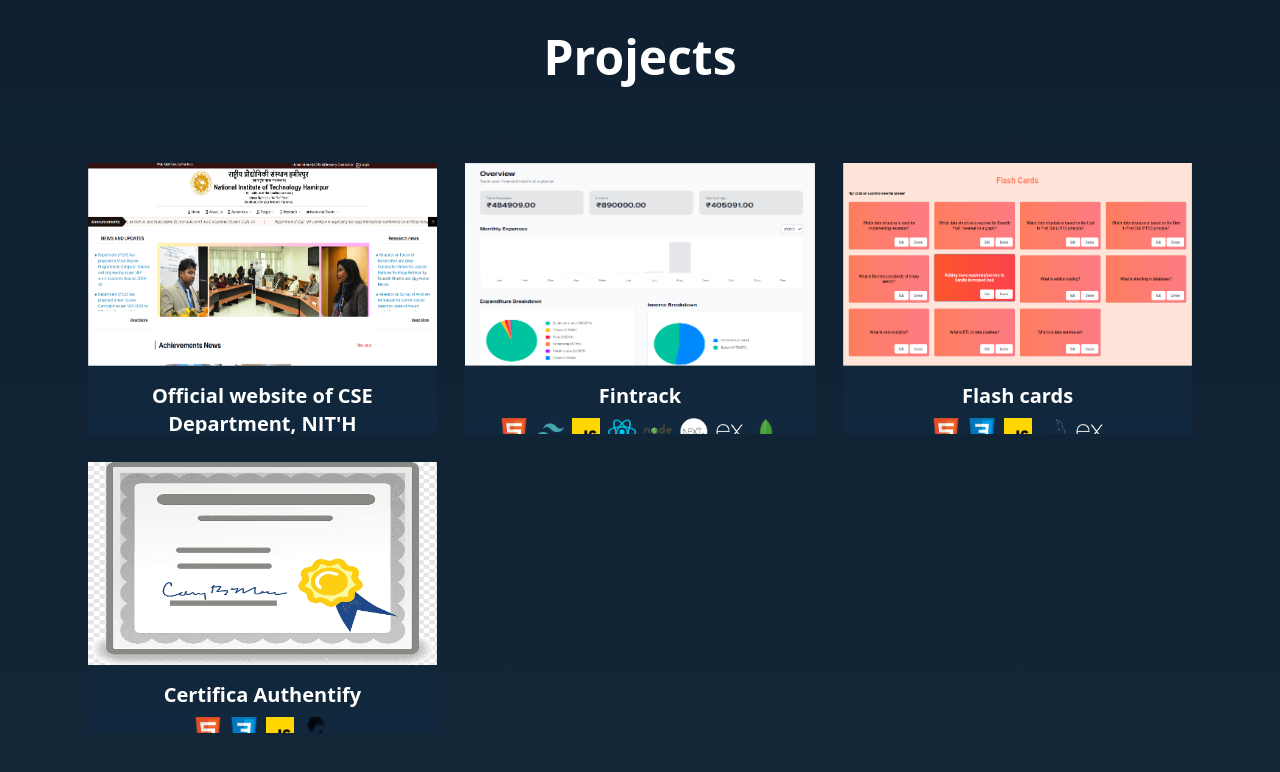
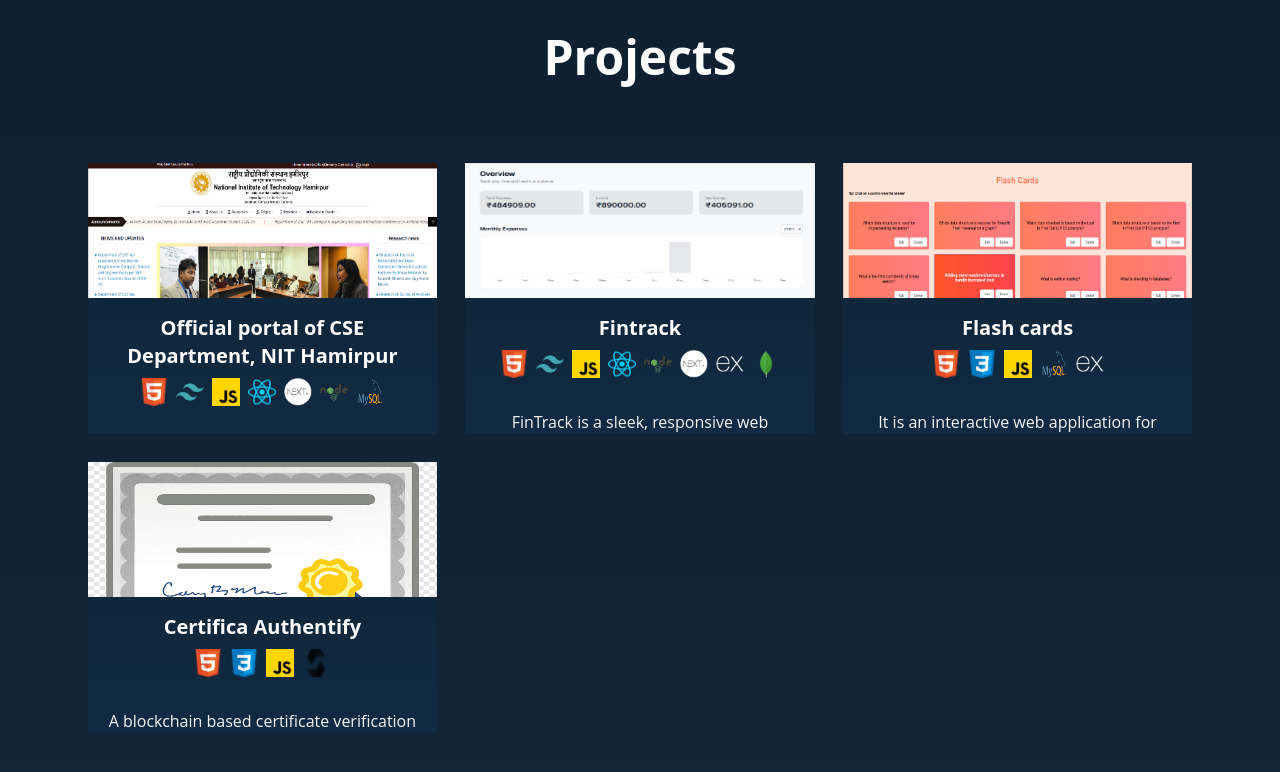
Before and after one commit to Rudransh-Singh-Athwal/Rudransh-Portfolio, a React (Create React App) app: page / in a window 1280 px wide. Shown: the part 2479-3251 px from the top of the page. Built offline with nearby package versions, Linux system fonts and the light colour scheme.

Commit message:
made projects responsive

```diff
--- a/src/components/projects/Projects.js
+++ b/src/components/projects/Projects.js
@@ -21,7 +21,7 @@ import nextjs from "../../assets/nextjs.png";
 export default function Projects() {
   const projects = [
     {
-      title: "Official website of CSE Department, NIT'H",
+      title: "Official portal of CSE Department, NIT Hamirpur",
       img: csedNith,
       desc: "This is an information-centric portal that presents program details, faculty profiles, research highlights, labs and facilities, and academic resources (syllabi, timetables, downloadable forms), with a dynamic notices/events section for timely announcements. It provides quick access to contact information, course and faculty pages, and responsive navigation across devices while supporting dynamic content updates so department news and notices display promptly.",
       link: "https://cse.nith.ac.in/",
--- a/src/components/projects/ProjectsCard.js
+++ b/src/components/projects/ProjectsCard.js
@@ -11,32 +11,22 @@ export default function ProjectsCard(props) {
       className="relative group w-full h-full border-2 border-transparent rounded-none overflow-hidden m-auto hover:border-[0.5px] hover:border-gray-400 hover:glow"
       style={{ "--glow-color": "silver", "--glow-size": "1px" }}
     >
-      {/* Image: responsive height so layout doesn't break on small screens.
-          On large screens it will still occupy the same visual area because we use lg:h-[75%].
-      */}
       <img
         className="block w-full h-44 sm:h-56 md:h-64 lg:h-[75%] object-fill transform duration-700 backdrop-opacity-100"
         src={project.img}
         alt={project.title || "Project"}
       />
 
-      {/* Shadow overlay: only absolute/visible on large screens to preserve original effect */}
-      <div className="hidden lg:block lg:absolute w-full h-full shadow-2xl opacity-20 transform duration-500 lg:inset-y-3/4 lg:group-hover:-inset-y-0" />
+      <div className="hidden lg:block lg:absolute w-full h-full shadow-2xl opacity-20 transform duration-500 lg:inset-y-1/2 lg:group-hover:-inset-y-0" />
 
-      {/* Gradient/content area:
-          - static (normal flow) on small/medium screens so description and icons never overlap
-          - absolute and animated on large screens (unchanged behaviour) via lg: classes
-      */}
       <div
         className="bg-gradient-to-b from-[#10263a] to-[#122f4b] w-full px-4 py-4 transform duration-500
-                   lg:absolute lg:w-full lg:h-full lg:inset-y-3/4 lg:group-hover:-inset-y-0"
+                   lg:absolute lg:w-full lg:h-full lg:inset-y-1/2 lg:group-hover:-inset-y-0 lg:flex lg:flex-col"
       >
-        {/* Title */}
         <div className="font-bold text-base sm:text-lg lg:text-xl text-center text-white">
           {project.title}
         </div>
 
-        {/* Tech icons: wrap to multiple lines if necessary (prevents overflow) */}
         <div className="flex flex-wrap justify-center gap-2 mt-2">
           {project.tech?.map((tech, index) => (
             <img
@@ -48,20 +38,13 @@ export default function ProjectsCard(props) {
           ))}
         </div>
 
-        {/* Description: visible on all sizes and allowed to grow.
-            On large screens we keep the vertical spacing (lg:mt-12) to match original look.
-        */}
-        <p className="text-gray-100 text-sm sm:text-sm lg:text-base text-center w-full mt-3 lg:mt-12">
+        <p className="text-gray-100 text-sm sm:text-sm lg:text-base text-center w-full mt-3 lg:mt-8 lg:flex-1 lg:overflow-y-auto lg:mb-4 lg:opacity-0 lg:group-hover:opacity-100 lg:transition-opacity lg:duration-500">
           {project.desc}
         </p>
 
-        {/* Footer icons:
-            - On small/medium screens: appear in-flow after the description (mt-4)
-            - On large screens: positioned absolutely at bottom (preserves original layout)
-        */}
         <div
           className="flex justify-center gap-6 mt-4 pb-2 text-white
-                     lg:mt-0 lg:absolute lg:left-1/2 lg:bottom-4 lg:-translate-x-1/2"
+                     lg:mt-0 lg:flex-shrink-0 lg:opacity-0 lg:group-hover:opacity-100 lg:transition-opacity lg:duration-500"
         >
           <span className="px-4">
             <a
```
